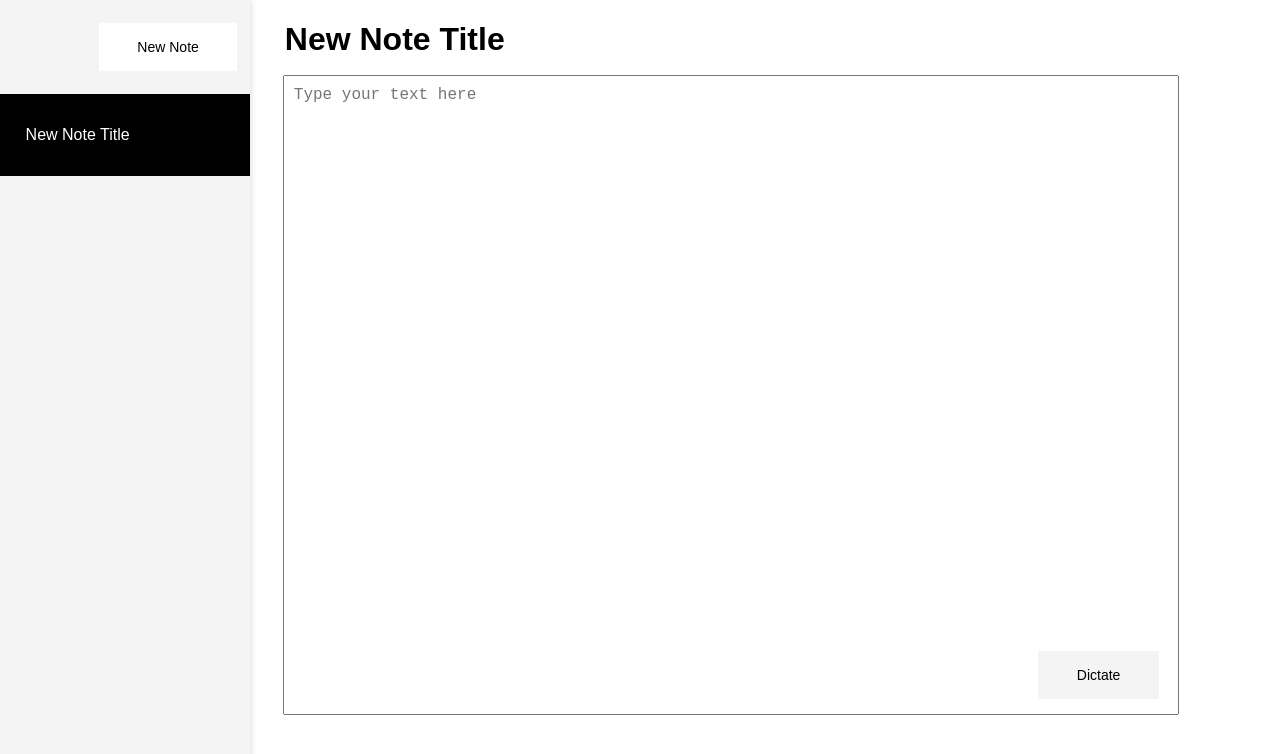
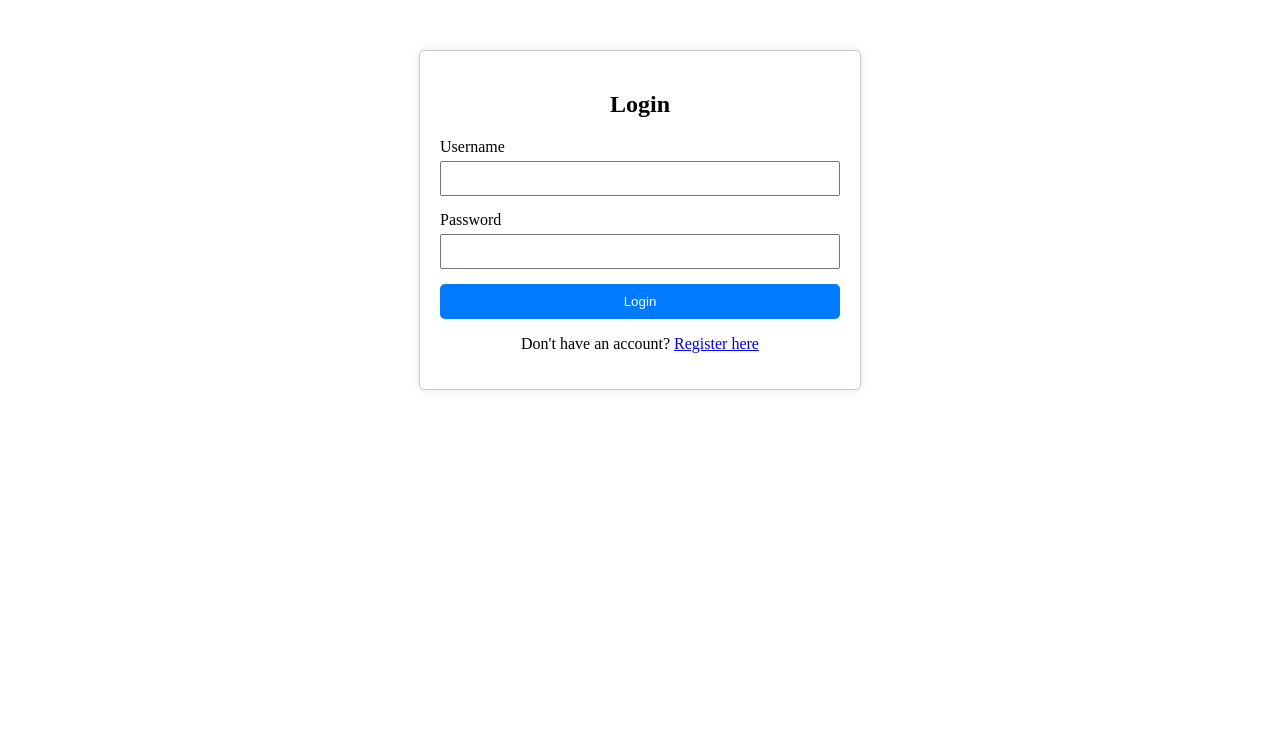
Before and after one commit to asd638796/dictee, a React (Vite) app: page /login in a window 1280 px wide. Shown: the top 754 px of the page. Built offline with nearby package versions, Linux system fonts and the light colour scheme.

Commit message:
implement login and register page boilerplate code

```diff
--- a/package.json
+++ b/package.json
@@ -10,14 +10,17 @@
     "preview": "vite preview"
   },
   "dependencies": {
+    "axios": "^1.7.2",
     "react": "^18.3.1",
     "react-beautiful-dnd": "^13.1.1",
     "react-dom": "^18.3.1",
+    "react-router-dom": "^6.24.1",
     "react-split": "^2.0.14"
   },
   "devDependencies": {
     "@types/react": "^18.3.3",
     "@types/react-dom": "^18.3.0",
+    "@types/react-router-dom": "^5.3.3",
     "@typescript-eslint/eslint-plugin": "^7.13.1",
     "@typescript-eslint/parser": "^7.13.1",
     "@vitejs/plugin-react": "^4.3.1",
--- /dev/null
+++ b/src/components/Auth.css
@@ -0,0 +1,46 @@
+.auth-container {
+    max-width: 400px;
+    margin: 50px auto;
+    padding: 20px;
+    border: 1px solid #ccc;
+    border-radius: 5px;
+    box-shadow: 0 0 10px rgba(0, 0, 0, 0.1);
+  }
+
+  .auth-container h2 {
+    text-align: center;
+    margin-bottom: 20px;
+  }
+
+  .form-group {
+    margin-bottom: 15px;
+  }
+
+  .form-group label {
+    display: block;
+    margin-bottom: 5px;
+  }
+
+  .form-group input {
+    width: 100%;
+    padding: 8px;
+    box-sizing: border-box;
+  }
+
+  button {
+    width: 100%;
+    padding: 10px;
+    background-color: #007bff;
+    border: none;
+    color: white;
+    cursor: pointer;
+    border-radius: 5px;
+  }
+
+  button:hover {
+    background-color: #0056b3;
+  }
+
+  p {
+    text-align: center;
+  }
--- /dev/null
+++ b/src/components/Login.tsx
@@ -0,0 +1,53 @@
+import React, {useState} from 'react';
+import { Link } from 'react-router-dom';
+import './Auth.css';
+
+
+const Login = (): React.JSX.Element =>{
+
+    const [username, setUsername] = useState('');
+    const [password, setPassword] = useState('');
+
+    const handleSubmit = (e: React.FormEvent<HTMLFormElement>) =>{
+        e.preventDefault();
+    };
+
+    return (
+        <div className="auth-container">
+            <h2>Login</h2>
+            <form onSubmit={handleSubmit}>
+                <div className='form-group'>
+                    <label htmlFor="username">Username</label>
+                    <input
+                        type="text"
+                        id="username"
+                        name="username"
+                        value={username}
+                        onChange={(e) => setUsername(e.target.value)}
+                    />
+                </div>
+                <div className='form-group'>
+                    <label htmlFor="username">Password</label>
+                    <input
+                        type="text"
+                        id="password"
+                        name="password"
+                        value={password}
+                        onChange={(e) => setPassword(e.target.value)}
+                    />
+                </div>
+                <button type="submit">Login</button>
+            </form>
+            <p>
+                Don't have an account? <Link to="/register">Register here</Link>
+            </p>
+
+
+
+
+        </div>
+
+    );
+};
+
+export default Login;
--- /dev/null
+++ b/src/components/Register.tsx
@@ -0,0 +1,59 @@
+import React, {useState} from 'react';
+import {Link} from 'react-router-dom';
+import './Auth.css'
+
+const Register = (): React.JSX.Element => {
+
+    const [username, setUsername] = useState('');
+    const [password, setPassword] = useState('');
+    const [confirmPassword, setConfirmPassword] = useState('');
+
+    const handleSubmit = (e: React.FormEvent<HTMLFormElement>) => {
+        e.preventDefault();
+    };
+
+    return (
+
+        <div className='auth-container'>
+            <h2>Register</h2>
+            <form onSubmit={handleSubmit}>
+                <div className='form-group'>
+                    <label htmlFor="username">Username</label>
+                    <input
+                        type="text"
+                        id="username"
+                        name="username"
+                        value={username}
+                        onChange={(e) => setUsername(e.target.value)}
+                    />
+                </div>
+                <div className='form-group'>
+                    <label htmlFor="password">Password</label>
+                    <input
+                        type="text"
+                        id="password"
+                        name="password"
+                        value={password}
+                        onChange={(e) => setPassword(e.target.value)}
+                    />
+                </div>
+                <div className='form-group'>
+                    <label htmlFor="confirm-password">Confirm Password</label>
+                    <input
+                        type="text"
+                        id="confirm-password"
+                        name="confirm-password"
+                        value={confirmPassword}
+                        onChange={(e) => setConfirmPassword(e.target.value)}
+                    />
+                </div>
+                <button type="submit">Register</button>
+            </form>
+            <p>
+                Already have an account? <Link to="/login">Login here</Link>
+            </p>
+        </div>
+    );
+};
+
+export default Register;
--- a/src/main.tsx
+++ b/src/main.tsx
@@ -1,10 +1,20 @@
-import React from 'react'
-import ReactDOM from 'react-dom/client'
-import App from './App.tsx'
-import './index.css'
+import React from 'react';
+import ReactDOM from 'react-dom/client';
+import { BrowserRouter as Router, Route, Routes, Navigate } from 'react-router-dom';
+import Login from './components/Login';
+import Register from './components/Register';
+import App from './App';
+import './index.css';
 
 ReactDOM.createRoot(document.getElementById('root')!).render(
   <React.StrictMode>
-    <App />
+    <Router>
+      <Routes>
+        <Route path="/login" element={<Login />} />
+        <Route path="/register" element={<Register />} />
+        <Route path="/app" element={<App />} />
+        <Route path="/" element={<Navigate replace to="/login" />} />
+      </Routes>
+    </Router>
   </React.StrictMode>,
-)
+);
```
Also changed, not shown: 1 other file (tests, documents, lock files or other folders).
